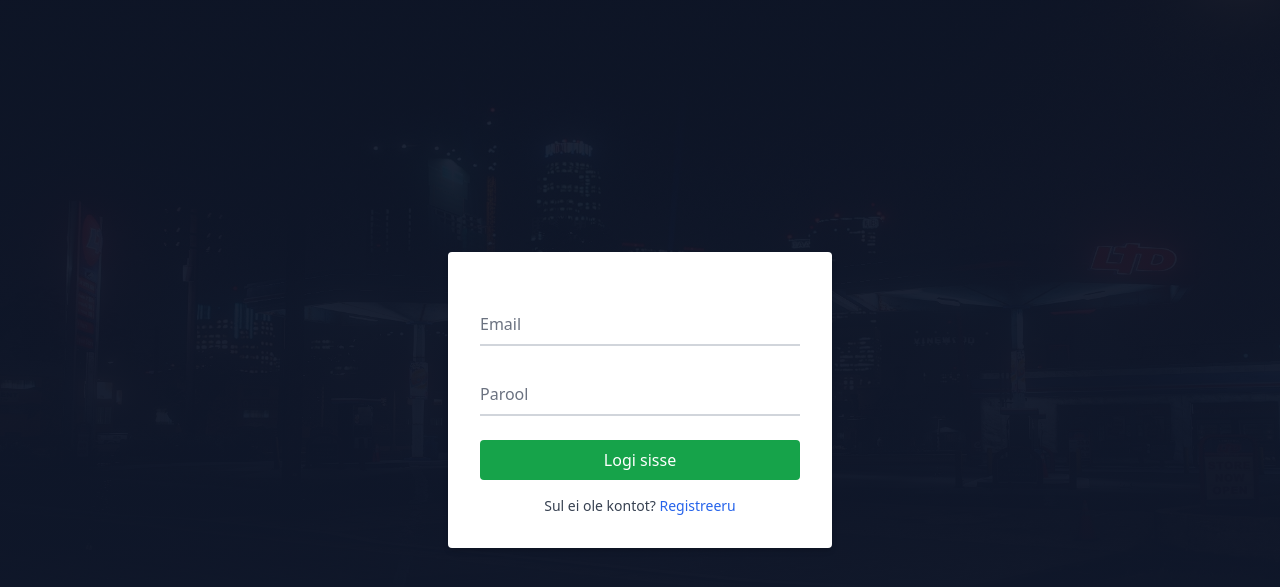
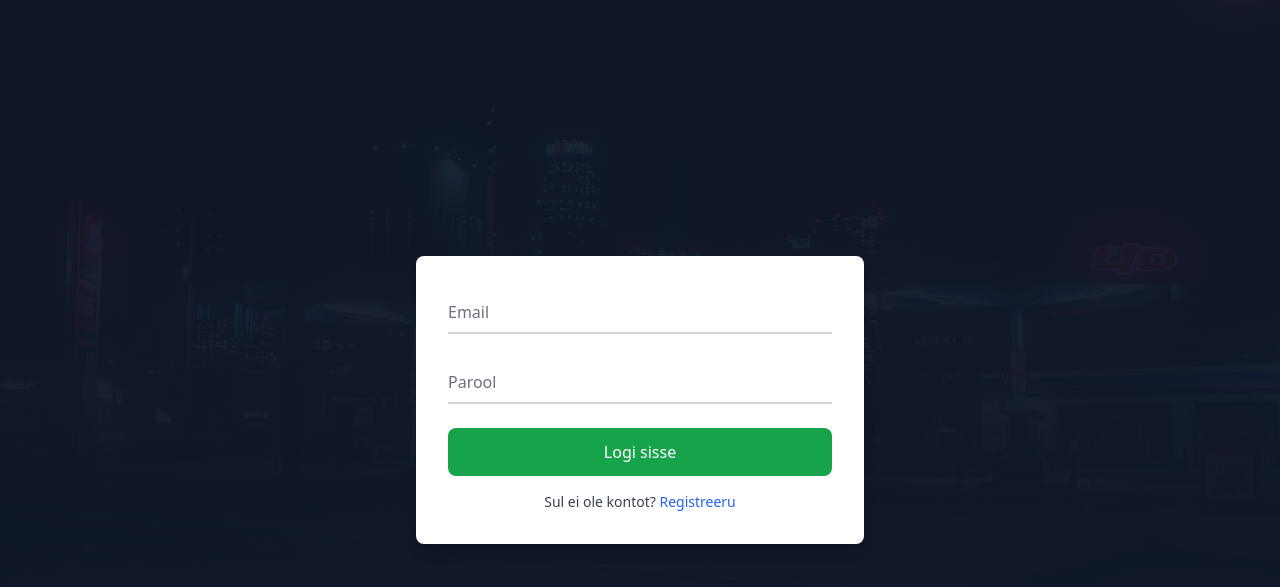
Before and after one commit to Takennncs/template-web, a PHP site: page /login.php in a window 1280 px wide. Shown: the top 587 px of the page. Run offline with PHP 8.4, Linux system fonts and the light colour scheme; some libraries are stand-ins or nearby versions.

Commit message:
Update login.php

```diff
--- a/login.php
+++ b/login.php
@@ -3,13 +3,18 @@ include 'auth.php';
 $error = '';
 
 if ($_SERVER['REQUEST_METHOD'] === 'POST') {
-    $email = $_POST['email'] ?? '';
-    $pass = $_POST['password'] ?? '';
-    if(loginUser($email, $pass)) {
-        header("Location: dashboard.php");
+    $email = trim($_POST['email'] ?? '');
+    $pass = trim($_POST['password'] ?? '');
+
+    if (loginUser($email, $pass)) {
+        if ($_SESSION['verify'] == 0) {
+            header("Location: verify.php");
+        } else {
+            header("Location: dashboard.php");
+        }
         exit;
     } else {
-        $error = "Andmed ei klapi";
+        $error = "Vale email või parool!";
     }
 }
 ?>
@@ -23,10 +28,7 @@ if ($_SERVER['REQUEST_METHOD'] === 'POST') {
     <script src="https://cdn.tailwindcss.com"></script>
 </head>
 <body class="min-h-screen bg-cover bg-center flex items-center justify-center" style="background-image: linear-gradient(rgba(15,23,42,0.9), rgba(15,23,42,1)), url('png/1.png');">
-    <div class="bg-white p-8 rounded shadow-md w-96 text-gray-800">
-        <?php if (isset($error)): ?>
-            <p class="text-red-500 mb-4"><?php echo htmlspecialchars($error); ?></p>
-        <?php endif; ?>
+    <div class="bg-white p-8 rounded-lg shadow-lg w-full max-w-md text-gray-800">
         <form method="post" class="space-y-6">
             <div class="relative z-0 w-full group">
                 <input type="email" name="email" id="email" required
@@ -40,10 +42,29 @@ if ($_SERVER['REQUEST_METHOD'] === 'POST') {
                        placeholder=" "/>
                 <label for="password" class="absolute text-gray-500 duration-300 transform -translate-y-6 scale-75 top-3 -z-10 origin-[0] peer-placeholder-shown:scale-100 peer-placeholder-shown:translate-y-0 peer-focus:scale-75 peer-focus:-translate-y-6">Parool</label>
             </div>
-            <button type="submit" class="w-full bg-green-600 text-white p-2 rounded hover:bg-green-700 transition duration-200">Logi sisse</button>
+            <button type="submit" class="w-full bg-green-600 text-white p-3 rounded-lg hover:bg-green-700 transition duration-200 font-medium">Logi sisse</button>
         </form>
         <p class="mt-4 text-center text-sm text-gray-700">Sul ei ole kontot? <a href="register.php" class="text-blue-600 hover:underline">Registreeru</a></p>
     </div>
+
+<?php if($error): ?>
+    <div id="notify" class="fixed bottom-6 right-6 bg-red-500 text-white px-5 py-3 rounded-xl shadow-2xl flex items-center space-x-3 opacity-0 translate-y-10 transition-all duration-500 ease-in-out max-w-sm z-50" role="alert" aria-live="assertive">
+        <svg class="w-6 h-6 text-white" fill="none" stroke="currentColor" viewBox="0 0 24 24" xmlns="http://www.w3.org/2000/svg">
+            <path stroke-linecap="round" stroke-linejoin="round" stroke-width="2" d="M12 8v4m0 4h.01M21 12a9 9 0 11-18 0 9 9 0 0118 0z"></path>
+        </svg>
+        <span class="text-sm font-medium"><?= htmlspecialchars($error) ?></span>
+    </div>
+    <script>
+        const notify = document.getElementById('notify');
+        setTimeout(() => {
+            notify.classList.remove('opacity-0', 'translate-y-10');
+        }, 100);
+        setTimeout(() => {
+            notify.classList.add('opacity-0', 'translate-y-10');
+            setTimeout(() => notify.remove(), 500);
+        }, 4000);
+    </script>
+<?php endif; ?>
 </body>
 </html>
     <!-- Edasi tee ise nuub -->
```
